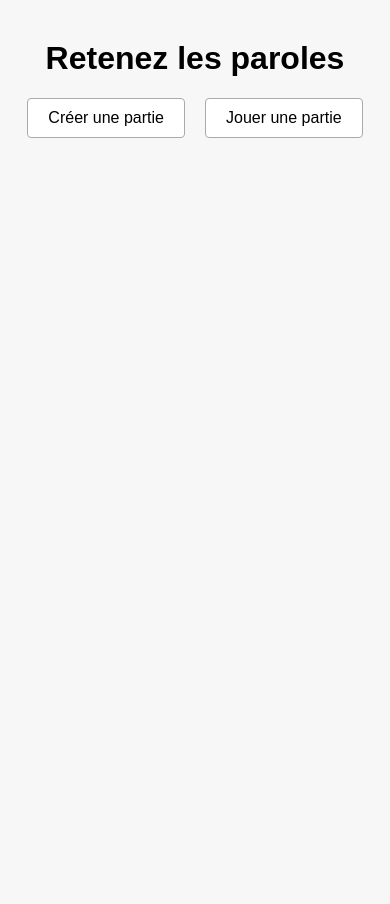
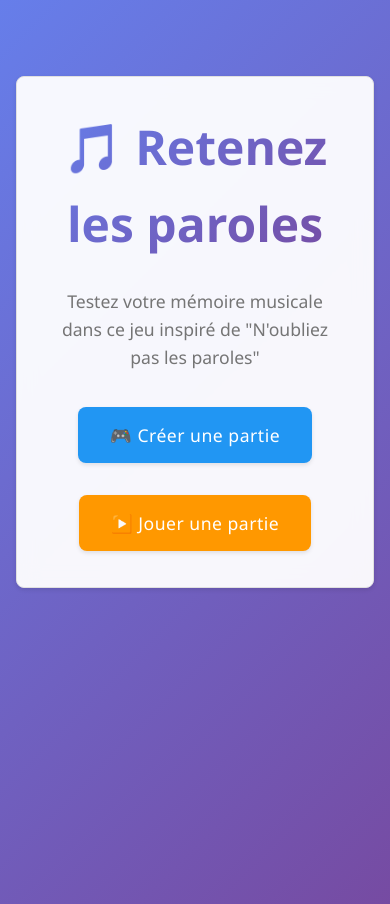
Before and after one commit to Hrectifed/N-oubliez-pas-les-paroles, a React (Vite) app in the folder frontend/: page / in a window 390 px wide. Before the commit the page ends 844 px from the top, so only its background shows below. Built offline with nearby package versions, Linux system fonts and the light colour scheme.

Commit message:
Implement modern design system and visual improvements
Co-authored-by: Hrectifed <133038949+Hrectifed@users.noreply.github.com>

```diff
--- a/frontend/src/App.jsx
+++ b/frontend/src/App.jsx
@@ -10,7 +10,7 @@ function App() {
   const [gameId, setGameId] = useState(null);
 
   return (
-    <div>
+    <div style={{ minHeight: '100vh' }}>
       {screen === 'title' && (
         <TitleScreen
           onCreate={() => setScreen('create')}
--- a/frontend/src/CreateGame.jsx
+++ b/frontend/src/CreateGame.jsx
@@ -231,18 +231,33 @@ function CreateGame({ onGameCreated }) {
 
   if (step === 1) {
     return (
-      <div style={{ maxWidth: 500, margin: '40px auto' }}>
-        <h2>Créer une partie</h2>
-        <div>
-          <h3>Nom de la partie</h3>
-          <input
-            placeholder="Entrez le nom de la partie"
-            value={gameName}
-            onChange={e => setGameName(e.target.value)}
-            style={{ width: '100%', padding: '8px', marginBottom: '16px' }}
-          />
-          <button onClick={handleGameNameSubmit}>Suivant</button>
-          {error && <div style={{ color: 'red', marginTop: '8px' }}>{error}</div>}
+      <div className="container">
+        <div className="card" style={{
+          maxWidth: '500px',
+          margin: '40px auto',
+          background: 'rgba(255, 255, 255, 0.95)',
+          backdropFilter: 'blur(10px)'
+        }}>
+          <div className="card-header">
+            <h2 className="text-primary mb-0">🎵 Créer une partie</h2>
+          </div>
+          <div className="card-body">
+            <h3 className="mb-3">Nom de la partie</h3>
+            <input
+              placeholder="Entrez le nom de la partie"
+              value={gameName}
+              onChange={e => setGameName(e.target.value)}
+              className="mb-3"
+            />
+            <button
+              onClick={handleGameNameSubmit}
+              className="btn-primary w-full"
+              style={{ fontSize: '1.1rem' }}
+            >
+              Suivant →
+            </button>
+            {error && <div style={{ color: 'var(--error-color)', marginTop: '16px', padding: '12px', backgroundColor: '#ffebee', borderRadius: '4px' }}>{error}</div>}
+          </div>
         </div>
       </div>
     );
--- a/frontend/src/TitleScreen.jsx
+++ b/frontend/src/TitleScreen.jsx
@@ -2,15 +2,51 @@ import React from 'react';
 
 function TitleScreen({ onCreate, onPlay }) {
   return (
-    <div style={{ textAlign: 'center', marginTop: 40 }}>
-      <h1>Retenez les paroles</h1>
-      <div style={{ margin: '20px 0' }}>
-        <button onClick={onCreate} style={{ margin: '0 10px', padding: '10px 20px' }}>
-          Créer une partie
-        </button>
-        <button onClick={onPlay} style={{ margin: '0 10px', padding: '10px 20px' }}>
-          Jouer une partie
-        </button>
+    <div className="container text-center" style={{ marginTop: '60px' }}>
+      <div className="card" style={{
+        maxWidth: '600px',
+        margin: '0 auto',
+        background: 'rgba(255, 255, 255, 0.95)',
+        backdropFilter: 'blur(10px)'
+      }}>
+        <div className="card-body p-4">
+          <h1 className="text-primary mb-3" style={{
+            fontSize: '3rem',
+            background: 'linear-gradient(135deg, #667eea 0%, #764ba2 100%)',
+            WebkitBackgroundClip: 'text',
+            WebkitTextFillColor: 'transparent',
+            backgroundClip: 'text'
+          }}>
+            🎵 Retenez les paroles
+          </h1>
+          <p className="text-secondary mb-4" style={{ fontSize: '1.1rem' }}>
+            Testez votre mémoire musicale dans ce jeu inspiré de "N'oubliez pas les paroles"
+          </p>
+          <div className="flex gap-3 justify-center" style={{ flexWrap: 'wrap' }}>
+            <button
+              onClick={onCreate}
+              className="btn-primary"
+              style={{
+                fontSize: '1.1rem',
+                padding: '16px 32px',
+                minWidth: '180px'
+              }}
+            >
+              🎮 Créer une partie
+            </button>
+            <button
+              onClick={onPlay}
+              className="btn-secondary"
+              style={{
+                fontSize: '1.1rem',
+                padding: '16px 32px',
+                minWidth: '180px'
+              }}
+            >
+              ▶️ Jouer une partie
+            </button>
+          </div>
+        </div>
       </div>
     </div>
   );
--- a/frontend/src/index.css
+++ b/frontend/src/index.css
@@ -1,22 +1,306 @@
+/* Modern Design System */
+:root {
+  --primary-color: #2196f3;
+  --primary-hover: #1976d2;
+  --secondary-color: #ff9800;
+  --secondary-hover: #f57c00;
+  --success-color: #4caf50;
+  --success-hover: #388e3c;
+  --error-color: #f44336;
+  --error-hover: #d32f2f;
+  --background-color: #f5f5f5;
+  --surface-color: #ffffff;
+  --surface-hover: #f9f9f9;
+  --text-primary: #212121;
+  --text-secondary: #757575;
+  --border-color: #e0e0e0;
+  --border-hover: #bdbdbd;
+  --shadow-light: 0 2px 4px rgba(0,0,0,0.1);
+  --shadow-medium: 0 4px 8px rgba(0,0,0,0.15);
+  --border-radius: 8px;
+  --transition: all 0.2s ease-in-out;
+}
+
+* {
+  box-sizing: border-box;
+}
+
 body {
-  font-family: Arial, sans-serif;
-  background: #f7f7f7;
+  font-family: 'Segoe UI', Tahoma, Geneva, Verdana, sans-serif;
+  background: linear-gradient(135deg, #667eea 0%, #764ba2 100%);
   margin: 0;
   padding: 0;
+  min-height: 100vh;
+  color: var(--text-primary);
+  line-height: 1.6;
 }
+
+/* Modern Button Styles */
 button {
-  margin: 5px;
-  padding: 8px 16px;
-  font-size: 1rem;
-  border-radius: 4px;
-  border: 1px solid #aaa;
-  background: #fff;
+  font-family: inherit;
+  font-weight: 500;
+  border: none;
+  border-radius: var(--border-radius);
+  padding: 12px 24px;
   cursor: pointer;
+  transition: var(--transition);
+  font-size: 14px;
+  letter-spacing: 0.5px;
+  text-transform: none;
+  box-shadow: var(--shadow-light);
+  background: var(--surface-color);
+  color: var(--text-primary);
+  margin: 4px;
 }
-input, textarea {
-  margin: 5px 0;
-  padding: 6px;
+
+button:hover {
+  transform: translateY(-1px);
+  box-shadow: var(--shadow-medium);
+}
+
+button:active {
+  transform: translateY(0);
+}
+
+button:disabled {
+  opacity: 0.6;
+  cursor: not-allowed;
+  transform: none;
+  box-shadow: var(--shadow-light);
+}
+
+/* Button Variants */
+.btn-primary {
+  background: var(--primary-color);
+  color: white;
+}
+
+.btn-primary:hover {
+  background: var(--primary-hover);
+}
+
+.btn-secondary {
+  background: var(--secondary-color);
+  color: white;
+}
+
+.btn-secondary:hover {
+  background: var(--secondary-hover);
+}
+
+.btn-success {
+  background: var(--success-color);
+  color: white;
+}
+
+.btn-success:hover {
+  background: var(--success-hover);
+}
+
+.btn-danger {
+  background: var(--error-color);
+  color: white;
+}
+
+.btn-danger:hover {
+  background: var(--error-hover);
+}
+
+/* Modern Input Styles */
+input, textarea, select {
+  font-family: inherit;
+  padding: 12px 16px;
+  border: 2px solid var(--border-color);
+  border-radius: var(--border-radius);
+  font-size: 14px;
+  transition: var(--transition);
+  background: var(--surface-color);
+  color: var(--text-primary);
+  margin: 4px 0;
   width: 100%;
-  box-sizing: border-box;
-  font-size: 1rem;
 }
+
+input:focus, textarea:focus, select:focus {
+  outline: none;
+  border-color: var(--primary-color);
+  box-shadow: 0 0 0 3px rgba(33, 150, 243, 0.1);
+}
+
+input::placeholder, textarea::placeholder {
+  color: var(--text-secondary);
+}
+
+/* Card Styles */
+.card {
+  background: var(--surface-color);
+  border-radius: var(--border-radius);
+  box-shadow: var(--shadow-light);
+  border: 1px solid var(--border-color);
+  transition: var(--transition);
+}
+
+.card:hover {
+  box-shadow: var(--shadow-medium);
+}
+
+.card-header {
+  padding: 20px 24px 16px;
+  border-bottom: 1px solid var(--border-color);
+}
+
+.card-body {
+  padding: 24px;
+}
+
+.card-footer {
+  padding: 16px 24px;
+  border-top: 1px solid var(--border-color);
+  background: var(--surface-hover);
+}
+
+/* Typography */
+h1, h2, h3, h4, h5, h6 {
+  color: var(--text-primary);
+  margin-top: 0;
+  margin-bottom: 16px;
+  font-weight: 600;
+}
+
+h1 {
+  font-size: 2.5rem;
+  margin-bottom: 24px;
+}
+
+h2 {
+  font-size: 2rem;
+  margin-bottom: 20px;
+}
+
+h3 {
+  font-size: 1.5rem;
+  margin-bottom: 16px;
+}
+
+/* Utility Classes */
+.container {
+  max-width: 1200px;
+  margin: 0 auto;
+  padding: 20px;
+}
+
+.text-center {
+  text-align: center;
+}
+
+.text-primary {
+  color: var(--primary-color);
+}
+
+.text-secondary {
+  color: var(--text-secondary);
+}
+
+.mb-0 { margin-bottom: 0; }
+.mb-1 { margin-bottom: 8px; }
+.mb-2 { margin-bottom: 16px; }
+.mb-3 { margin-bottom: 24px; }
+.mb-4 { margin-bottom: 32px; }
+
+.mt-0 { margin-top: 0; }
+.mt-1 { margin-top: 8px; }
+.mt-2 { margin-top: 16px; }
+.mt-3 { margin-top: 24px; }
+.mt-4 { margin-top: 32px; }
+
+.p-0 { padding: 0; }
+.p-1 { padding: 8px; }
+.p-2 { padding: 16px; }
+.p-3 { padding: 24px; }
+.p-4 { padding: 32px; }
+
+.flex {
+  display: flex;
+}
+
+.flex-column {
+  flex-direction: column;
+}
+
+.align-center {
+  align-items: center;
+}
+
+.justify-center {
+  justify-content: center;
+}
+
+.justify-between {
+  justify-content: space-between;
+}
+
+.gap-1 { gap: 8px; }
+.gap-2 { gap: 16px; }
+.gap-3 { gap: 24px; }
+
+.w-full { width: 100%; }
+.h-full { height: 100%; }
+
+/* Modal Styles */
+.modal-overlay {
+  position: fixed;
+  top: 0;
+  left: 0;
+  right: 0;
+  bottom: 0;
+  background: rgba(0, 0, 0, 0.5);
+  display: flex;
+  align-items: center;
+  justify-content: center;
+  z-index: 1000;
+  backdrop-filter: blur(4px);
+}
+
+.modal-content {
+  background: var(--surface-color);
+  border-radius: var(--border-radius);
+  box-shadow: var(--shadow-medium);
+  max-width: 90vw;
+  max-height: 90vh;
+  overflow-y: auto;
+  animation: modalSlideIn 0.3s ease-out;
+}
+
+@keyframes modalSlideIn {
+  from {
+    opacity: 0;
+    transform: translateY(-20px) scale(0.95);
+  }
+  to {
+    opacity: 1;
+    transform: translateY(0) scale(1);
+  }
+}
+
+/* Responsive Design */
+@media (max-width: 768px) {
+  .container {
+    padding: 16px;
+  }
+
+  h1 {
+    font-size: 2rem;
+  }
+
+  h2 {
+    font-size: 1.5rem;
+  }
+
+  button {
+    padding: 10px 20px;
+    font-size: 14px;
+  }
+
+  input, textarea, select {
+    padding: 10px 14px;
+  }
+}
```
